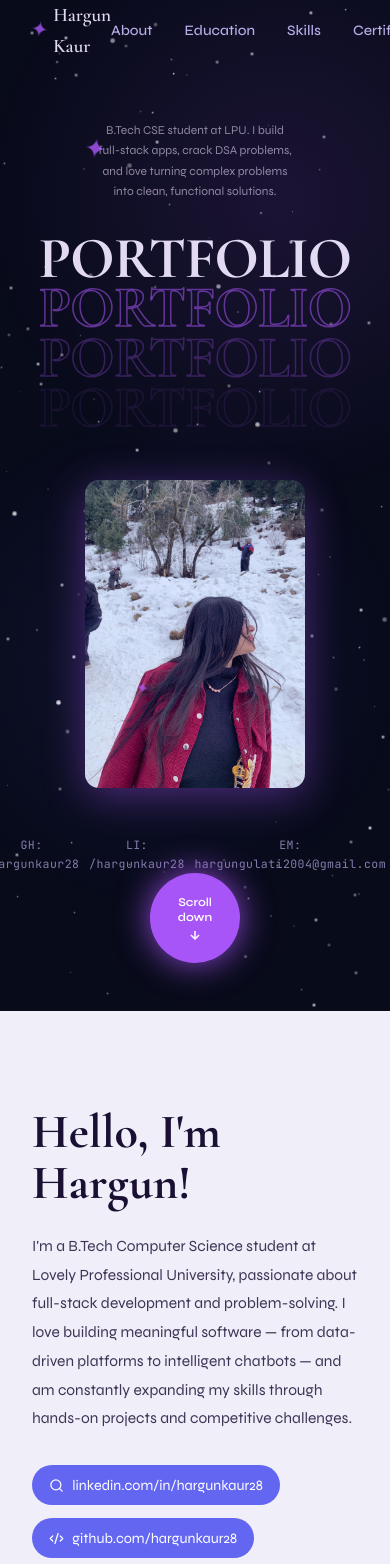
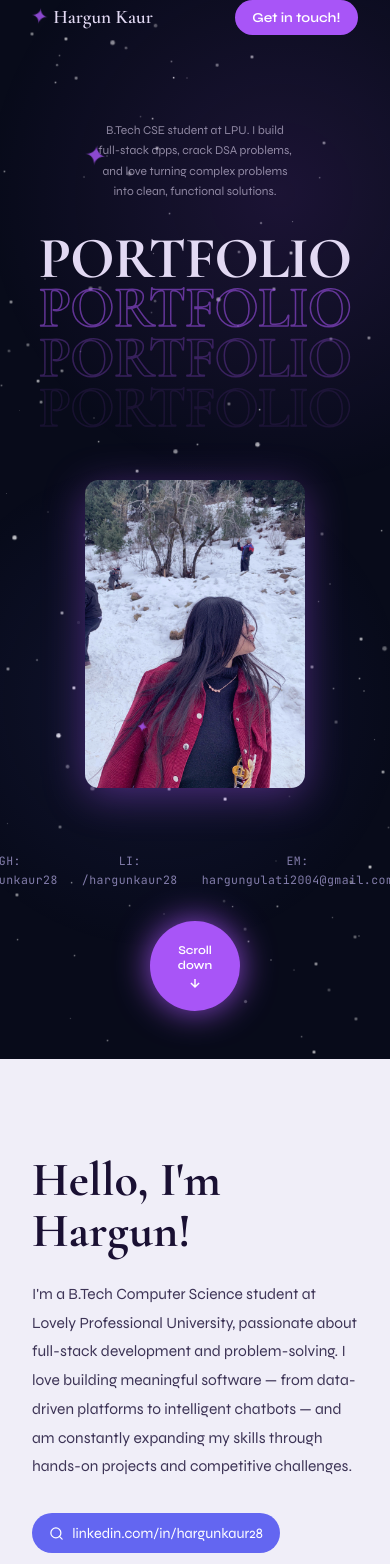
Before and after one commit to hargunkaur28/portfolio, a React (Vite) app in the folder client/: page / in a window 390 px wide. Shown: the top 1564 px of the page. Built offline with nearby package versions, Linux system fonts and the light colour scheme.

Commit message:
Finalized mobile responsive layout (Navbar, Certifications, Hero links)

```diff
--- a/client/src/components/Education.jsx
+++ b/client/src/components/Education.jsx
@@ -11,7 +11,7 @@ const education = [
     extra: 'CGPA: 8.26',
   },
   {
-    years: 'May 2021 – Mar 2023',
+    years: 'May 2022 – Mar 2023',
     school: 'M.G.N. Public School',
     location: 'Jalandhar, Punjab',
     field: 'Intermediate — PCM',
--- a/client/src/components/Navbar.jsx
+++ b/client/src/components/Navbar.jsx
@@ -39,6 +39,7 @@ export default function Navbar() {
 
         {/* Nav links */}
         <div style={{ display: 'flex', alignItems: 'center', gap: '2rem' }}>
+          <div className="desktop-nav" style={{ display: 'flex', alignItems: 'center', gap: '2rem' }}>
             {navLinks.map(link => (
               <a
                 key={link.href}
@@ -57,6 +58,7 @@ export default function Navbar() {
                 {link.label}
               </a>
             ))}
+          </div>
           <a href="#contact" className="btn-violet" style={{ fontSize: '0.85rem', padding: '0.5em 1.3em' }}>
             Get in touch!
           </a>
--- a/client/src/index.css
+++ b/client/src/index.css
@@ -461,10 +461,26 @@ body {
     transform: none !important;
     flex-direction: row !important;
     justify-content: center !important;
+    margin-top: 1rem !important;
+    margin-bottom: 2rem !important;
+    width: 100% !important;
+    gap: 1.5rem !important;
   }
 
   /* Timeline fixes */
   .activities-grid {
     grid-template-columns: 1fr !important;
   }
+
+  /* Navbar */
+  .desktop-nav {
+    display: none !important;
+  }
+
+  /* Certifications */
+  .cert-card {
+    flex-direction: column !important;
+    align-items: flex-start !important;
+    gap: 1.2rem !important;
+  }
 }
```
Lines whose indentation alone changed are shown as unchanged.
